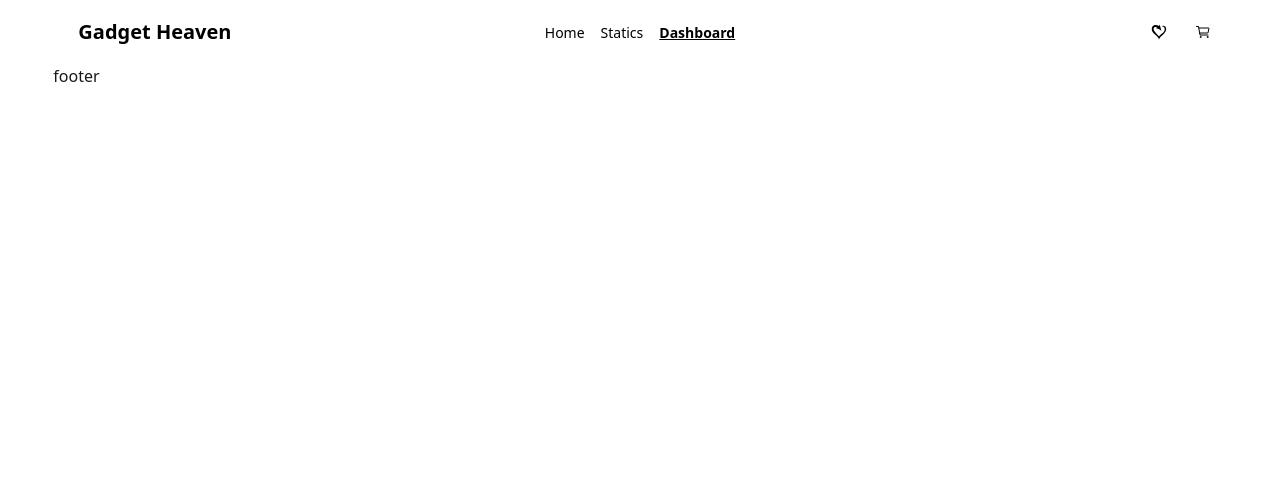
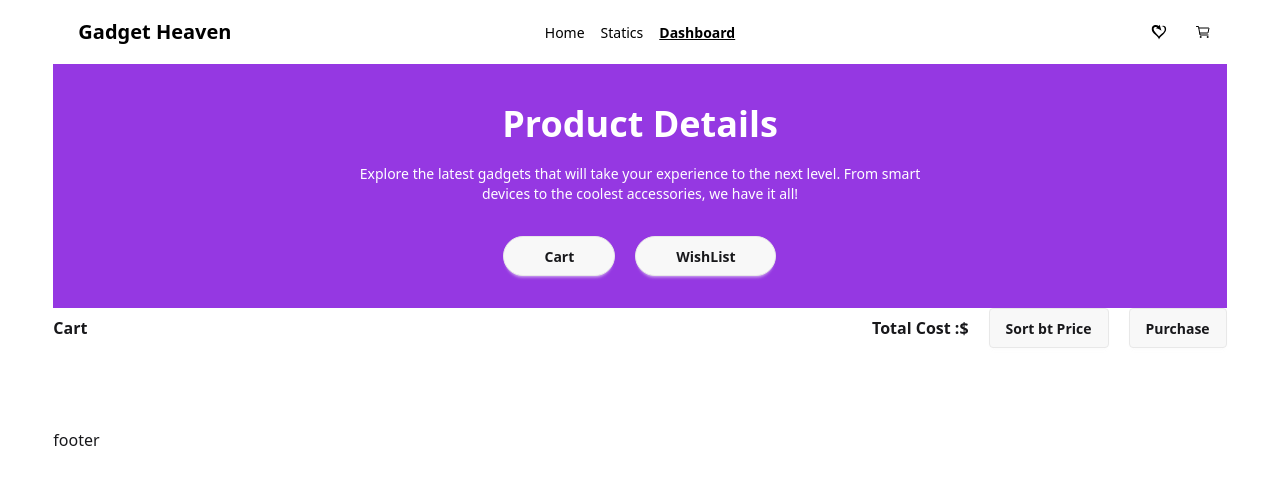
Before and after one commit to ayeshamukta/Gadget-heaven, a React (Vite) app: page /dashboard in a window 1280 px wide. Shown: the top 484 px of the page. Built offline with nearby package versions, Linux system fonts and the light colour scheme.

Commit message:
added tab pannel from react-tabs and designed the cart page

```diff
--- a/package.json
+++ b/package.json
@@ -16,6 +16,7 @@
     "react-icons": "^5.5.0",
     "react-router": "^7.6.0",
     "react-router-dom": "^7.6.0",
+    "react-tabs": "^6.1.0",
     "tailwindcss": "^4.1.5"
   },
   "devDependencies": {
--- /dev/null
+++ b/src/Components/CartProduct/CartProduct.jsx
@@ -0,0 +1,31 @@
+import React from 'react';
+import { RxCross1 } from "react-icons/rx";
+
+const CartProduct = ({item}) => {
+    const { product_title, product_image, category, price, description, specification, availability, rating } = item;
+
+    return (
+
+            <div className="min-h shadow-2xl rounded-2xl">
+                <div className=" flex gap-5 flex-col lg:flex-row">
+                    <img
+                        src={product_image}
+                        className="w-48 h-32 p-2 rounded-2xl "
+                    />
+                    <div className='my-auto lg:w-screen items-center'>
+                        <div className='flex justify-between'>
+                            <h1 className="text-2xl mb-3 font-bold">{product_title}</h1>
+                            <div className='btn p-3 rounded-full shadow-2xl mr-5'><RxCross1 className=' text-red-700 text-lg'/></div>
+                        </div>
+                        <p className="text-gray-500 text-lg">
+                            {description}
+                        </p>
+                        <p className='font-semibold text-lg'>Price: ${price}</p>
+                </div>
+            </div>
+            </div>
+
+    );
+};
+
+export default CartProduct;
--- a/src/Components/Dashboard/Dashboard.jsx
+++ b/src/Components/Dashboard/Dashboard.jsx
@@ -1,9 +1,52 @@
-import React from 'react';
+import React, { useState } from 'react';
+import { TabPanel, Tabs } from 'react-tabs';
+import { getCartData } from '../Utility/Utility';
+import { useLoaderData } from 'react-router';
+import CartProduct from '../CartProduct/CartProduct';
 
 const Dashboard = () => {
+    const [tabIndex, setTabIndex] = useState(0);
+    const allProducts = useLoaderData();
+
+    const cartList = getCartData();
+    console.log(cartList);
+
+    const cartListData = allProducts.filter(product=> cartList.includes(product.product_id))
+    console.log(cartListData);
+
+
     return (
         <div>
+            <div className='text-white text-center   bg-[#9538E2]'>
+                <h1 className='font-bold text-4xl pt-10 py-5'>Product Details</h1>
+                <p className='text-sm lg:w-[600px] mx-auto'>Explore the latest gadgets that will take your experience to the next level. From smart devices to the coolest accessories, we have it all!</p>
+                <div className='flex gap-5 justify-center py-8'>
+                    <button onClick={() => setTabIndex(0)} className="btn rounded-full px-10">Cart</button>
+                    <button onClick={() => setTabIndex(1)} className="btn rounded-full px-10">WishList</button>
+                </div>
+            </div>
 
+            <Tabs selectedIndex={tabIndex} onSelect={(index) => setTabIndex(index)}>
+                {/* tab1 */}
+                <TabPanel>
+                    <div className='flex justify-between font-bold items-center'>
+                        <h1>Cart</h1>
+                        <div className='flex gap-5 items-center'>
+                            <h2>Total Cost :$</h2>
+                            <button className='btn'>Sort bt Price</button>
+                            <button className='btn'>Purchase</button>
+                        </div>
+                    </div>
+                    <div className='flex flex-col py-10 gap-8'>
+                        {
+                            cartListData.map(item=><CartProduct item={item}></CartProduct>)
+                        }
+                    </div>
+                </TabPanel>
+
+
+                <TabPanel>hi tab 2</TabPanel>
+            </Tabs>
         </div>
     );
 };
--- a/src/main.jsx
+++ b/src/main.jsx
@@ -35,6 +35,7 @@ const router = createBrowserRouter([
       },
       {
         path:'/dashboard',
+        loader:()=>fetch('/data.json'),
         element:<Dashboard></Dashboard>
       },
       {
```
Also changed, not shown: 1 other file (tests, documents, lock files or other folders).
